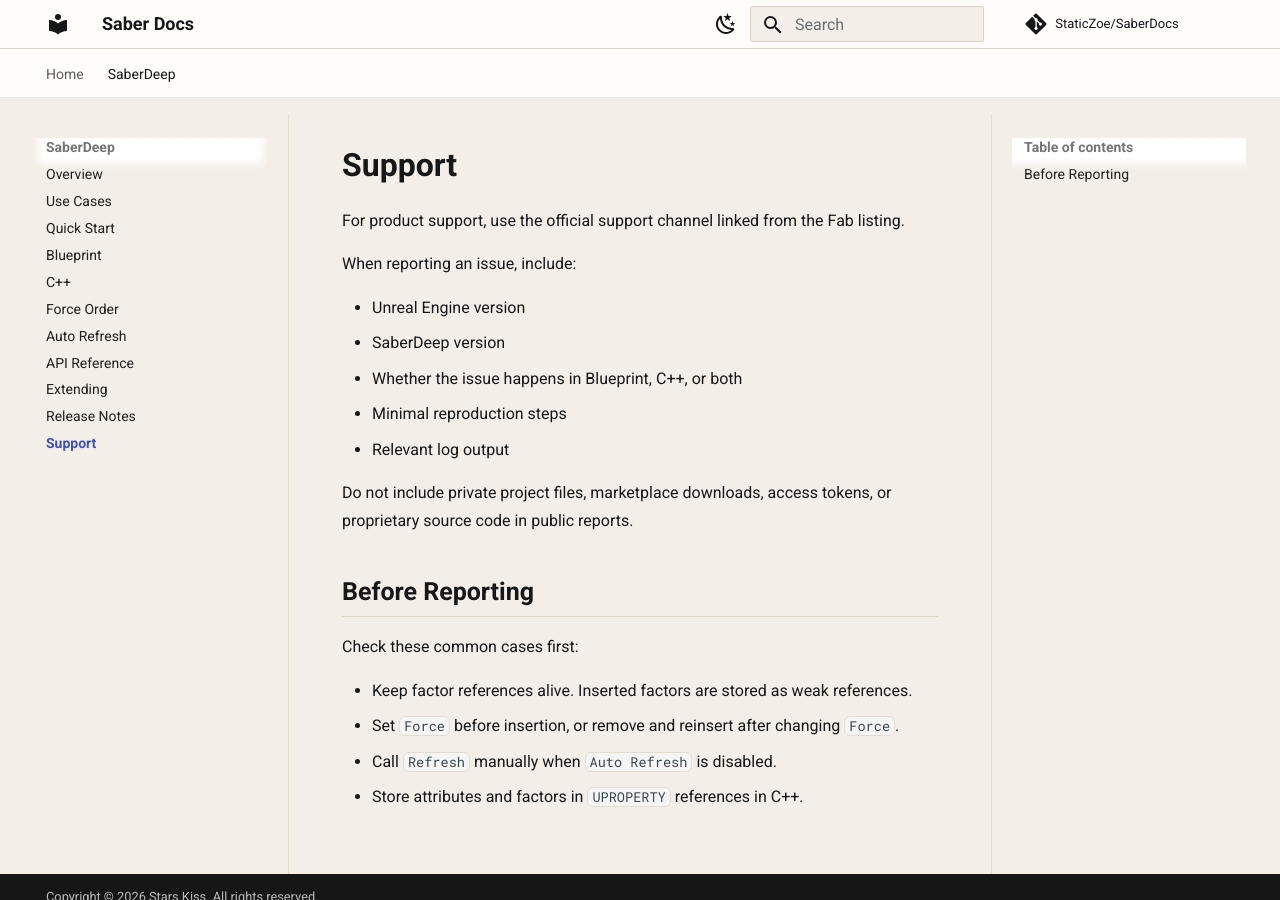
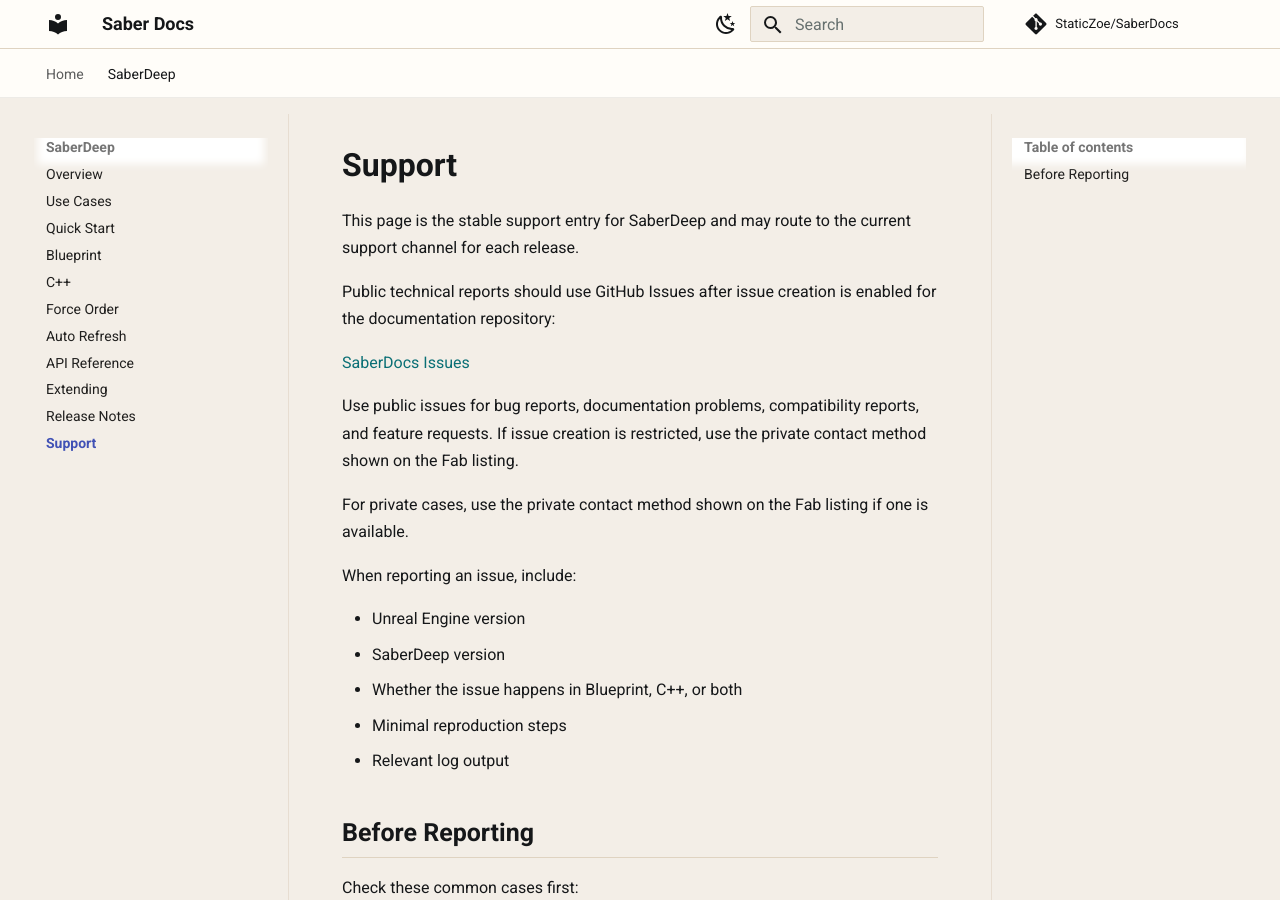
Before and after one commit to StaticZoe/SaberDocs, an MkDocs documentation site: the page built from docs/saberdeep/support.md, in a window 1280 px wide and 900 px high. Built offline with MkDocs 1.6.1 and Material for MkDocs 9.7.7, drawn with Linux system fonts in a browser that asks for light colours; comment, search, counter and statistics services are not loaded.

Commit message:
Update SaberDeep support entry

```diff
--- a/docs/saberdeep/support.md
+++ b/docs/saberdeep/support.md
@@ -1,6 +1,14 @@
 # Support
 
-For product support, use the official support channel linked from the Fab listing.
+This page is the stable support entry for SaberDeep and may route to the current support channel for each release.
+
+Public technical reports should use GitHub Issues after issue creation is enabled for the documentation repository:
+
+[SaberDocs Issues](https://github.com/StaticZoe/SaberDocs/issues)
+
+Use public issues for bug reports, documentation problems, compatibility reports, and feature requests. If issue creation is restricted, use the private contact method shown on the Fab listing.
+
+For private cases, use the private contact method shown on the Fab listing if one is available.
 
 When reporting an issue, include:
 
@@ -10,8 +18,6 @@
 - Minimal reproduction steps
 - Relevant log output
 
-Do not include private project files, marketplace downloads, access tokens, or proprietary source code in public reports.
-
 ## Before Reporting
 
 Check these common cases first:
```
